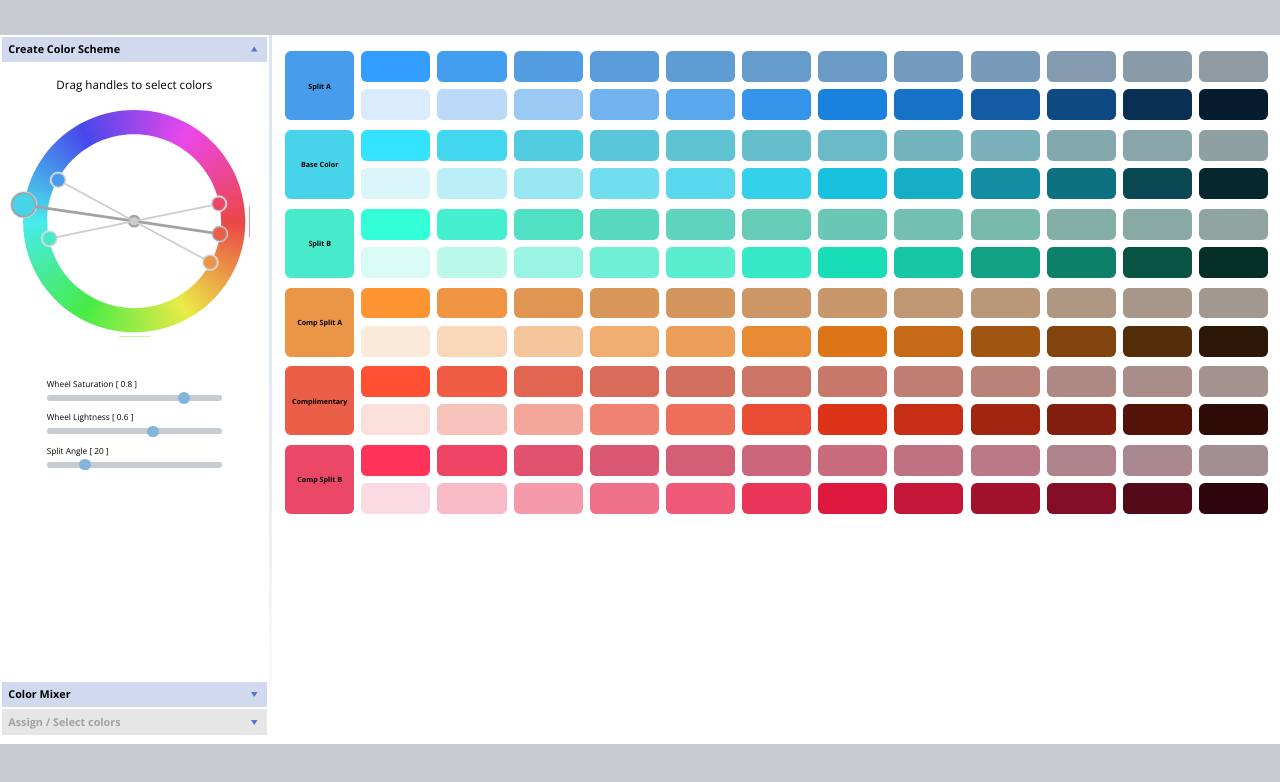
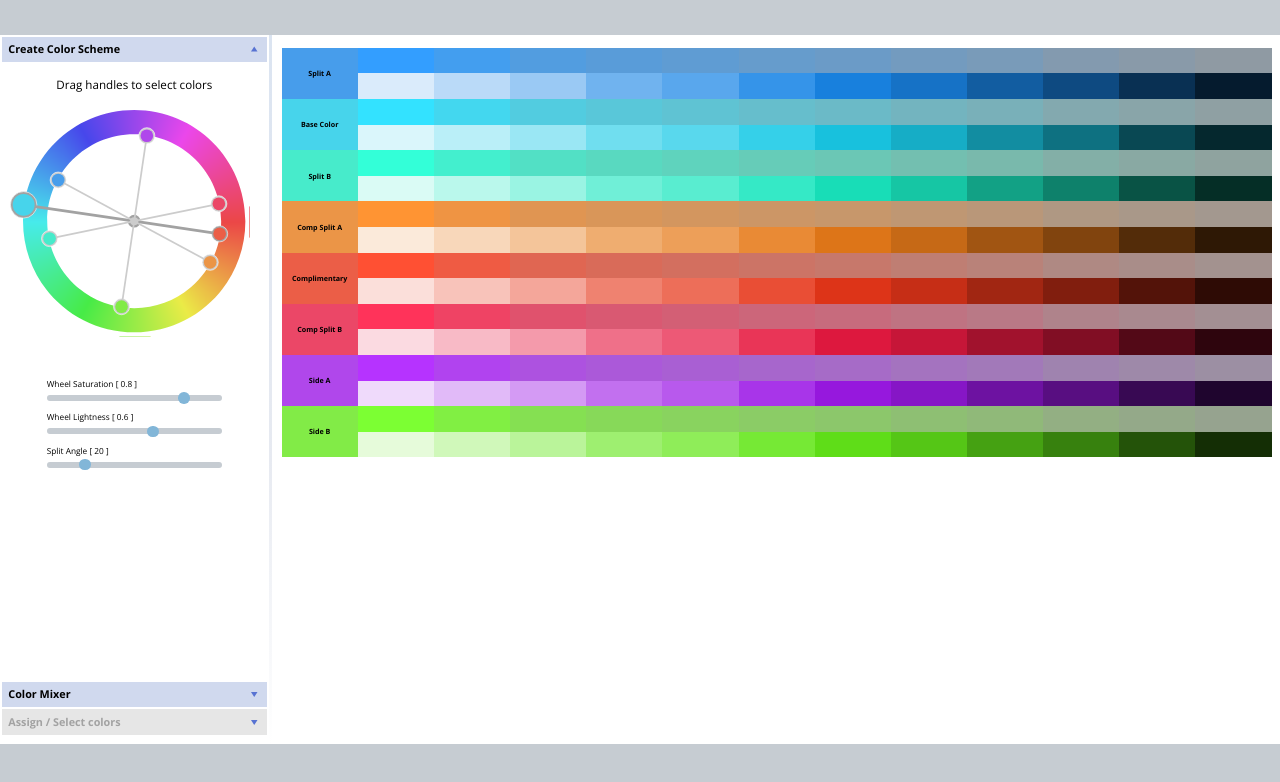
Before and after one commit to geewhizbang/iconBuilder, a Vue app: page /colorPicker in a window 1280 px wide. Shown: the top 782 px of the page. Built offline with nearby package versions, Linux system fonts and the light colour scheme; the HTML template or start-up script is replaced by a standard one.

Commit message:
removed margins from swatches, more fixes to drag handles

```diff
--- a/src/components/PaletteBuilder.vue
+++ b/src/components/PaletteBuilder.vue
@@ -12,6 +12,10 @@
             <div :style="{ background: color.color }">
               <label class="label" :class="{ white: color.hslColor.l < 0.45 }">
                 {{ color.name }}<br />
+                <!-- {{ Math.round(color.hslColor.h * 360) }}<br /> -->
+              </label>
+              <label class="hoverLabel">
+                Hue: {{ Math.round(color.hslColor.h * 100) / 100 }}
               </label>
             </div>
           </div>
@@ -32,7 +36,7 @@
                 aria-label="Edit Color"
               >
                 <div :style="{ background: childColor.color }">
-                  <label class="label">{{ childColor.name }}</label>
+                  <label class="hoverLabel">{{ childColor.name }}</label>
                 </div>
               </div>
             </div>
@@ -52,7 +56,7 @@
                 aria-label="Edit Color"
               >
                 <div :style="{ background: childColor.color }">
-                  <label class="label">{{ childColor.name }}</label>
+                  <label class="hoverLabel">{{ childColor.name }}</label>
                 </div>
               </div>
             </div>
@@ -113,6 +117,8 @@
                     <circle class="ab" :cx="wheel.b.x" :cy="wheel.b.y" r="14" />
                     <circle class="ab" :cx="wheel.baseA.x" :cy="wheel.baseA.y" r="14" />
                     <circle class="ab" :cx="wheel.baseB.x" :cy="wheel.baseB.y" r="14" />
+                    <circle class="ab" :cx="wheel.sideA.x" :cy="wheel.sideA.y" r="14" />
+                    <circle class="ab" :cx="wheel.sideB.x" :cy="wheel.sideB.y" r="14" />
                     <circle
                       class="outerCircle"
                       :cx="wheel.comp.x"
@@ -160,6 +166,13 @@
                       :y1="wheel.center.y"
                       :x2="wheel.baseB.x"
                       :y2="wheel.baseB.y"
+                    />
+                    <line
+                      class="lineAB"
+                      :x1="wheel.sideA.x"
+                      :y1="wheel.sideA.y"
+                      :x2="wheel.sideB.x"
+                      :y2="wheel.sideB.y"
                     />
                     <circle
                       :cx="wheel.base.x"
@@ -216,6 +229,18 @@
                       :cy="wheel.comp.y"
                       r="11"
                       :style="{ fill: colors.comp.color }"
+                    />
+                    <circle
+                      :cx="wheel.sideA.x"
+                      :cy="wheel.sideA.y"
+                      r="11"
+                      :style="{ fill: colors.sideA.color }"
+                    />
+                    <circle
+                      :cx="wheel.sideB.x"
+                      :cy="wheel.sideB.y"
+                      r="11"
+                      :style="{ fill: colors.sideB.color }"
                     />
                     <circle
                       class="centerTop"
@@ -286,7 +311,6 @@
       </AccordionControl>
     </div>
   </div>
-  <!-- <textarea class="debug" v-model="getDebug"></textarea> -->
 </template>
 
 <script lang="ts">
@@ -320,6 +344,8 @@ interface Wheel {
   b: XY;
   baseA: XY;
   baseB: XY;
+  sideA: XY;
+  sideB: XY;
   splitAngle: number;
   hueAngle: number;
   l: number,
@@ -397,6 +423,21 @@ export default defineComponent({
         sChildren: [],
         lChildren: [],
       },
+      sideA: {
+        name: 'Side A',
+        hslColor: { h: 0, s: 0, l: 1 },
+        color: '',
+        sChildren: [],
+        lChildren: [],
+      },
+      sideB: {
+        name: 'Side B',
+        hslColor: { h: 0, s: 0, l: 1 },
+        color: '',
+        sChildren: [],
+        lChildren: [],
+      },
+
     }
 
     const wheel: Wheel = {
@@ -428,6 +469,14 @@ export default defineComponent({
         x: 240,
         y: 370
       },
+      sideA: {
+        x: 40,
+        y: 270
+      },
+      sideB: {
+        x: 240,
+        y: 370
+      },
       size: 400,
       timeout: null,
       splitAngle: 20,
@@ -446,11 +495,12 @@ export default defineComponent({
       time: -1,
       colorTime: -1,
       inDrag: false,
-      debounce: 10,
-      colorDebounce: 500,
+      debounce: 5,
+      colorDebounce: 300,
       splitAngle: -1,
       hueAngle: -1,
       colorName: "",
+      newAngle: -1,
     };
 
     let definedColors: { [key: string]: boolean } = {}
@@ -521,7 +571,7 @@ export default defineComponent({
     },
     calculateAngle(xD: number, yD: number): number {
       let angle = Math.atan2(yD, xD);
-      return angle / Math.PI * 180;
+      return this.modalAngle(angle / Math.PI * 180);
     },
     mouseMove(event: MouseEvent) {
 
@@ -532,20 +582,22 @@ export default defineComponent({
       const yD = event.clientY - yCenter;
 
       const newAngle = this.calculateAngle(xD, yD);
-      console.log(JSON.stringify({ xC: xCenter, yC: yCenter, xD: xD, yD: yD, newAngle: newAngle}, null, '  '));
+      this.wheelDrag.newAngle = newAngle;
 
       switch (this.wheelDrag.colorName) {
 
         case "compA":
+          this.setWheelDragSplitAngle(this.modalAngle( newAngle - (this.wheel.hueAngle + 180)));
+          break;
         case "compB":
-          this.setWheelDragSplitAngle(this.modalAngle( Math.abs((this.wheel.hueAngle - 180) - newAngle)));
+          this.setWheelDragSplitAngle(this.modalAngle( this.wheel.hueAngle + 180 - newAngle));
           break;
-
         case "baseA":
+          this.setWheelDragSplitAngle(this.modalAngle(newAngle - this.wheel.hueAngle));
+          break;
         case "baseB":
-          this.setWheelDragSplitAngle(this.modalAngle(Math.abs(this.wheel.hueAngle - newAngle)));
+          this.setWheelDragSplitAngle(this.modalAngle(this.wheel.hueAngle - newAngle));
           break;
-
         case "base":
           this.wheelDrag.hueAngle = newAngle;
           break;
@@ -554,21 +606,17 @@ export default defineComponent({
       let time = new Date().getTime();
       if (time > this.wheelDrag.time + this.wheelDrag.debounce) {
         this.moveMouse();
-      } else {
-        this.wheelDrag.timer = window.setTimeout(() => {
-          this.moveMouse();
-        }, this.wheelDrag.debounce);
       }
 
       if (time > this.wheelDrag.colorTime + this.wheelDrag.colorDebounce) {
         this.colors.base.hslColor.h = this.wheel.hueAngle / 360;
         this.buildColors();
       }
-
       return false;
     },
     setWheelDragSplitAngle(newAngle : number) {
-      this.wheelDrag.splitAngle = Math.max(this.wheel.minSplit, Math.min(this.wheel.maxSplit, newAngle));
+      let angle = Math.max(this.wheel.minSplit, Math.min(this.wheel.maxSplit, newAngle));
+      this.wheelDrag.splitAngle = angle;
     },
     mouseEnter(colorName: string) : void {
       if (!this.wheelDrag.inDrag) {
@@ -615,41 +663,31 @@ export default defineComponent({
       this.wheel.base = this.getWheelPos(angle, true);
       this.wheel.comp = this.getWheelPos((angle + 180) % 360, false);
       this.wheel.baseA = this.getWheelPos((angle + this.wheel.splitAngle) % 360, false);
-      this.wheel.baseB = this.getWheelPos((angle - this.wheel.splitAngle) % 360, false);
+      this.wheel.baseB = this.getWheelPos((angle + 360 - this.wheel.splitAngle) % 360, false);
+      this.wheel.sideA = this.getWheelPos((angle + 90) % 360, false);
+      this.wheel.sideB = this.getWheelPos((angle + 360 - 90) % 360, false);
       this.wheel.a = this.getWheelPos((angle + this.wheel.splitAngle + 180) % 360, false);
       this.wheel.b = this.getWheelPos((angle - this.wheel.splitAngle + 180) % 360, false);
     },
     buildColors(): void {
       const hslColor = this.colors.base.hslColor;
-      this.colors.base.color = ColorConverter.RGBtoString(ColorConverter.HslToRgb(hslColor))
-      this.colors.comp.hslColor = ColorConverter.GetHslOffsetColor(hslColor, 180)
-      this.colors.comp.color = ColorConverter.RGBtoString(
-        ColorConverter.HslToRgb(this.colors.comp.hslColor)
-      );
-      this.colors.compA.hslColor = ColorConverter.GetHslOffsetColor(
-        this.colors.comp.hslColor,
-        this.wheel.splitAngle
-      );
-      this.colors.compA.color = ColorConverter.RGBtoString(
-        ColorConverter.HslToRgb(this.colors.compA.hslColor)
-      );
-      this.colors.baseA.hslColor = ColorConverter.GetHslOffsetColor(this.colors.compA.hslColor, 180);
-      this.colors.baseA.color = ColorConverter.RGBtoString(
-        ColorConverter.HslToRgb(this.colors.baseA.hslColor)
-      );
+      const colorProps = [
+        { prop: 'base', offset: 0 },
+        { prop: 'baseA', offset: this.wheel.splitAngle },
+        { prop: 'baseB', offset: -this.wheel.splitAngle },
+        { prop: 'comp', offset: 180 },
+        { prop: 'compA', offset: this.wheel.splitAngle + 180},
+        { prop: 'compB', offset: -this.wheel.splitAngle + 180},
+        { prop: 'sideA', offset: 90 },
+        { prop: 'sideB', offset: 180 + 90 }
+      ];
 
-      this.colors.compB.hslColor = ColorConverter.GetHslOffsetColor(
-        this.colors.comp.hslColor,
-        -this.wheel.splitAngle
-      );
-      this.colors.compB.color = ColorConverter.RGBtoString(
-        ColorConverter.HslToRgb(this.colors.compB.hslColor)
-      );
-
-      this.colors.baseB.hslColor = ColorConverter.GetHslOffsetColor(this.colors.compB.hslColor, 180);
-      this.colors.baseB.color = ColorConverter.RGBtoString(
-        ColorConverter.HslToRgb(this.colors.baseB.hslColor)
-      );
+      for (const colorProp of colorProps) {
+        this.colors[colorProp.prop].hslColor = ColorConverter.GetHslOffsetColor(hslColor, (360 + colorProp.offset) % 360);
+        this.colors[colorProp.prop].color = ColorConverter.RGBtoString(
+          ColorConverter.HslToRgb(this.colors[colorProp.prop].hslColor)
+        );
+      }
 
       this.wheel.hueAngle = this.colors.base.hslColor.h * 360;
       this.calculateWheel();
@@ -742,7 +780,8 @@ export default defineComponent({
 <style lang="scss" scoped>
 @import "../styles/_variables.scss";
 
-$boxSize: 5.95vw;
+$boxWidth: 5.95vw;
+$boxHeight: 4vw;
 $panelWidth: 21vw;
 $sizeLeftPanel: 18vw;
 $smallPad: 0.2vw;
@@ -791,25 +830,60 @@ $wheelPad: 1.4vw;
     .colorGroup {
       width: calc(100% - $medPad);
       padding: 0;
-      height: $boxSize + $rowMargin;
+      height: $boxHeight;
       display: flex;
       flex-direction: row;
-
-      * {
-        border: 1$medPad solid magenta;
-      }
+      align-items: stretch;
 
       .parent {
-        width: $boxSize + $horzSpacing;
+        width: $boxWidth;
         height: auto;
+        flex-grow: 1;
       }
 
       .colorSwatch {
-        width: $boxSize;
-        height: $boxSize;
-        border-radius: $vwFontBase * 0.9;
-        padding: $smallPad;
-        border: 1px solid transparent;
+        width: $boxWidth;
+        height: $boxHeight;
+        position: relative;
+
+        &::before {
+          content: "";
+          display: block;
+          position: absolute;
+          left: calc(50% - 0.2vw);
+          width: 0.4vw;
+          height: 0.4vw;
+          top: -0.3vw;
+          background: $colorGrayDark;
+          transform: rotate(45deg);
+          opacity: 0;
+          transition: all 0.5s;
+        }
+
+        .hoverLabel {
+          position: absolute;
+          top: -1vw;
+          height: auto;
+          border-radius: 0.2vw;
+          line-height: 0.3 * $vwFontBase;
+          padding: 0.35vw 0.5vw;
+          background: $colorGrayDark;
+          color: white;
+          opacity: 0;
+          transition: all 0.5s;
+          font-size: 0.85 * $vwFontBase;
+          display: block;
+        }
+
+        &:hover {
+          &::before {
+            opacity: 1;
+          }
+
+          .hoverLabel {
+            opacity: 1;
+          }
+        }
 
         &.selected {
           border: 1px solid $colorGray;
@@ -822,7 +896,6 @@ $wheelPad: 1.4vw;
         > div {
           width: 100%;
           height: 100%;
-          border-radius: $vwFontBase * 0.7;
           display: flex;
           justify-content: center;
           align-items: center;
@@ -844,13 +917,15 @@ $wheelPad: 1.4vw;
       }
 
       > .children {
-        width: calc(100% - $boxSize);
+        width: calc(100% - $boxWidth);
         height: 100%;
         display: flex;
         flex-direction: column;
+        flex-grow: 12;
+        align-items: stretch;
 
         > .row {
-          height: $boxSize * 0.5;
+          height: $boxHeight * 0.5;
           width: 100%;
           display: flex;
           flex-direction: row;
@@ -862,6 +937,7 @@ $wheelPad: 1.4vw;
 
             > .colorSwatch {
               height: 100%;
+              flex-grow: 1;
 
               &::before {
                 content: "";
@@ -870,17 +946,17 @@ $wheelPad: 1.4vw;
                 left: calc(50% - 0.2vw);
                 width: 0.4vw;
                 height: 0.4vw;
-                top: -0.2vw;
+                top: -0.4vw;
                 background: $colorGrayDark;
                 transform: rotate(45deg);
                 opacity: 0;
                 transition: all 0.5s;
               }
 
-              label {
+              .hoverLabel {
                 position: absolute;
-                top: -0.9vw;
-                height: 0.95vw;
+                top: -1.1vw;
+                height: auto;
                 border-radius: 0.2vw;
                 line-height: 0.3 * $vwFontBase;
                 padding: 0.35vw 0.5vw;
@@ -888,6 +964,8 @@ $wheelPad: 1.4vw;
                 color: white;
                 opacity: 0;
                 transition: all 0.5s;
+                font-size: 0.85 * $vwFontBase;
+                display: block;
               }
 
               &:hover {
@@ -895,7 +973,7 @@ $wheelPad: 1.4vw;
                   opacity: 1;
                 }
 
-                label {
+                .hoverLabel {
                   opacity: 1;
                 }
               }
```
